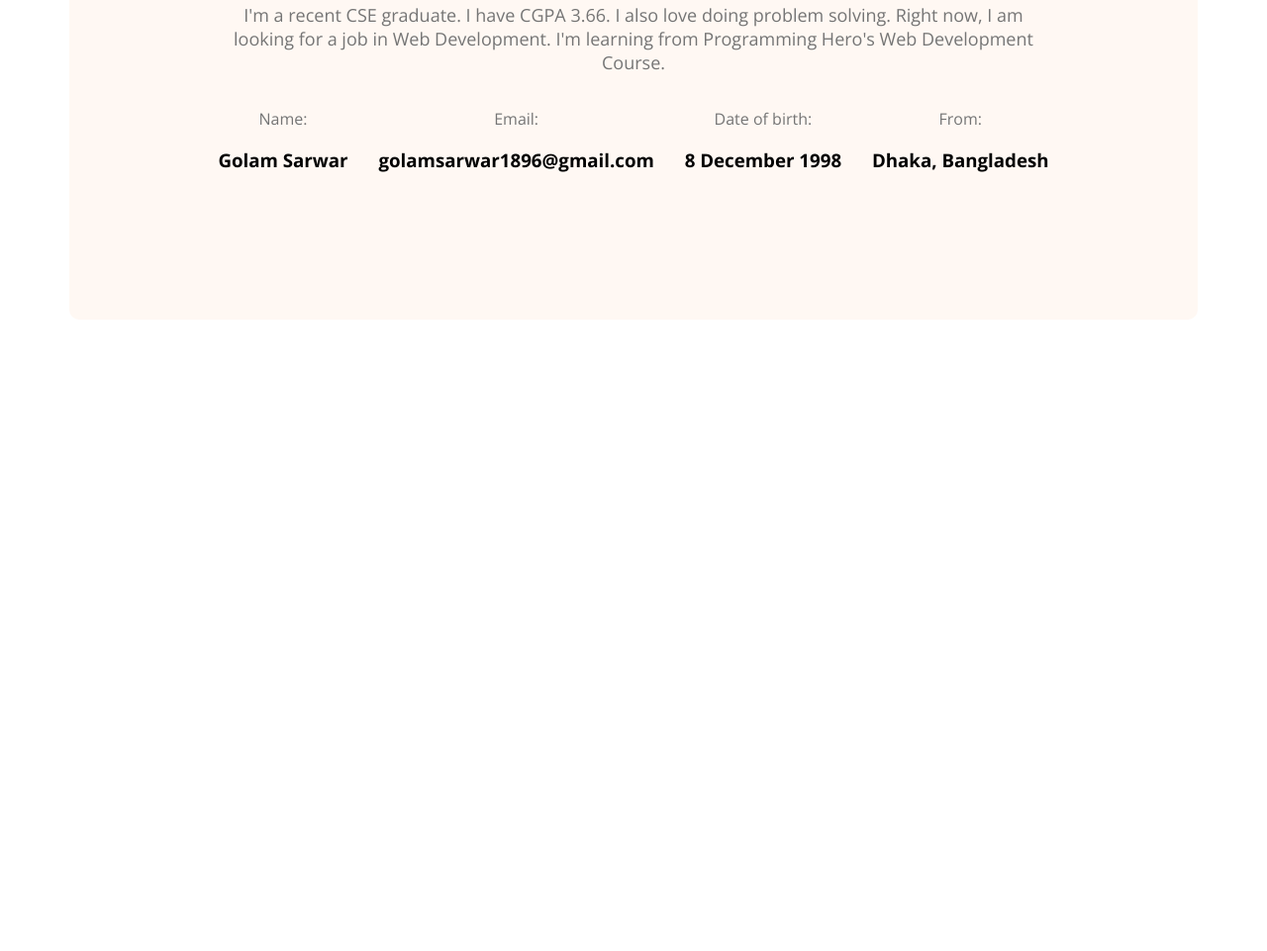
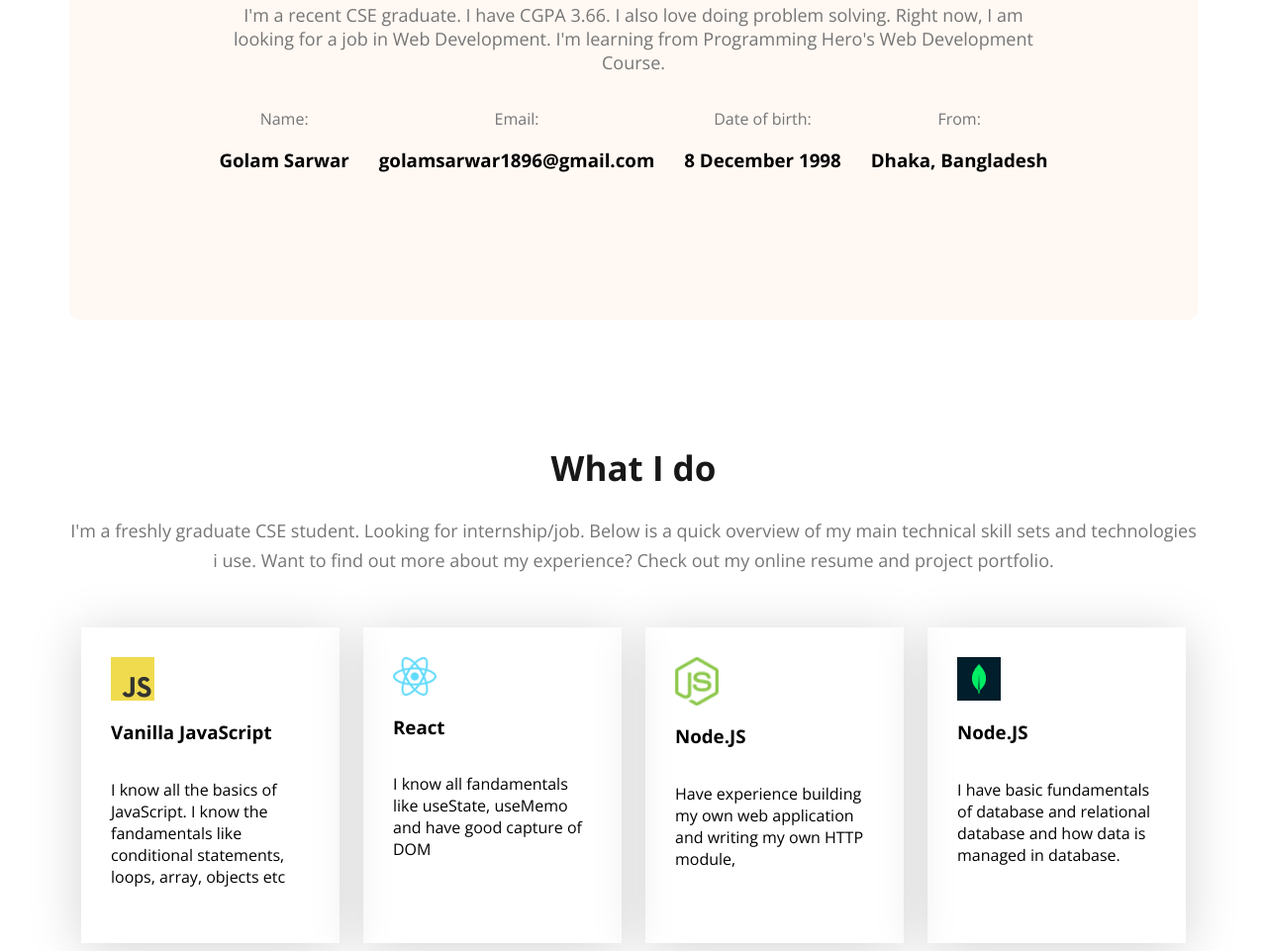
Before and after one commit to golamsarwar96/portfolio, a plain HTML site: page index.html in a window 1280 px wide. Shown: the part 1079-2040 px from the top of the page at 99% size. Before the commit the page ends 1410 px from the top, so only its background shows below. Drawn offline with nearby package versions, Linux system fonts and the light colour scheme.

Commit message:
skill section

```diff
--- a/index.html
+++ b/index.html
@@ -56,6 +56,33 @@
                 </div>
             </div>
         </section>
+        <section class="skill">
+            <h3 class="skill-title">What I do</h3>
+            <p class="skill-description">I'm a freshly graduate CSE student. Looking for internship/job. Below is a quick overview of my main technical skill sets and technologies i use. Want to find out more about my experience? Check out my online resume and project portfolio.</p>
+
+            <div class="card-container">
+                <div class="card">
+                    <img src="images/icons/js.png" alt="JavaScript">
+                    <h3>Vanilla JavaScript</h3>
+                    <p id="skill-para">I know all the basics of JavaScript. I know the fandamentals like conditional statements, loops, array, objects etc </p>
+                </div>
+                <div class="card">
+                    <img src="images/icons/react.png" alt="React">
+                    <h3>React</h3>
+                    <p id="skill-para">I know all fandamentals like useState, useMemo and have good capture of DOM</p>
+                </div>
+                <div class="card">
+                    <img src="images/icons/nodejs.png" alt="nodejs">
+                    <h3>Node.JS</h3>
+                    <p id="skill-para">Have experience building my own web application and writing my own HTTP module, </p>
+                </div>
+                <div class="card">
+                    <img src="images/icons/mongo.png" alt="mongo">
+                    <h3>Node.JS</h3>
+                    <p id="skill-para">I have basic fundamentals of database and relational database and how data is managed in database.</p>
+                </div>
+            </div>
+        </section>
     </main>
     <footer>
 
--- a/styles/styles.css
+++ b/styles/styles.css
@@ -135,7 +135,7 @@ main{
 
 .about-items{
     display : flex;
-    justify-content: space-around;
+    justify-content: center;
     align-items: center;
     gap : 30px;
 }
@@ -143,3 +143,52 @@ main{
 .item-info{
     color : #757575;
 }
+
+.skill{
+    margin-top: 120px;
+}
+/* Skill Part  */
+.skill-title{
+    color: #181818;
+    font-family: Open Sans;
+    font-size: 35px;
+    font-weight: 700;
+    line-height: 60px;
+    letter-spacing: 0%;
+    text-align: center;
+    margin : 0 auto;
+}
+
+.skill-description{
+    color: rgb(117, 117, 117);
+    font-family: Open Sans;
+    font-size: 18px;
+    font-weight: 400;
+    line-height: 30px;
+    letter-spacing: 0%;
+    text-align: center;
+}
+
+.card-container{
+    display: flex;
+    justify-content: center;
+    gap : 24px;
+}
+
+.card-container .card{
+    max-width: 267px;
+    display: flex;
+    justify-content: left;
+    flex-direction: column;
+    margin-top: 35px;
+    box-shadow: 0px 6px 50px 0px #d4d4d4;
+    padding : 30px 30px 40px 30px;
+}
+
+.card img{
+    width: 44px;
+}
+
+#skill-para{
+    width : 201px;
+}
```
